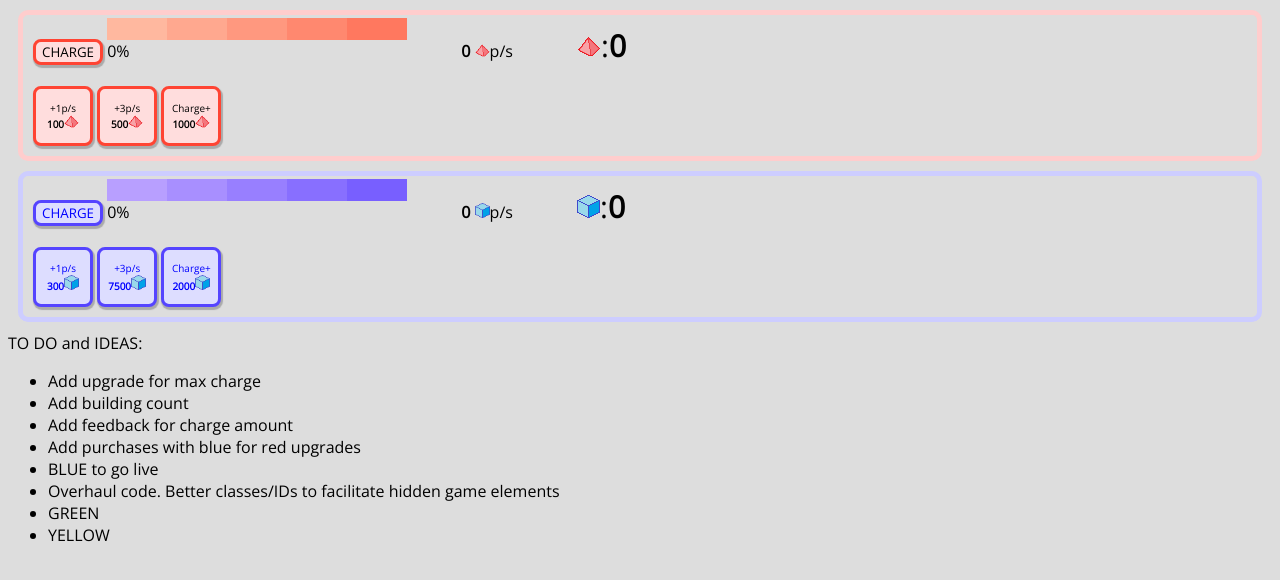
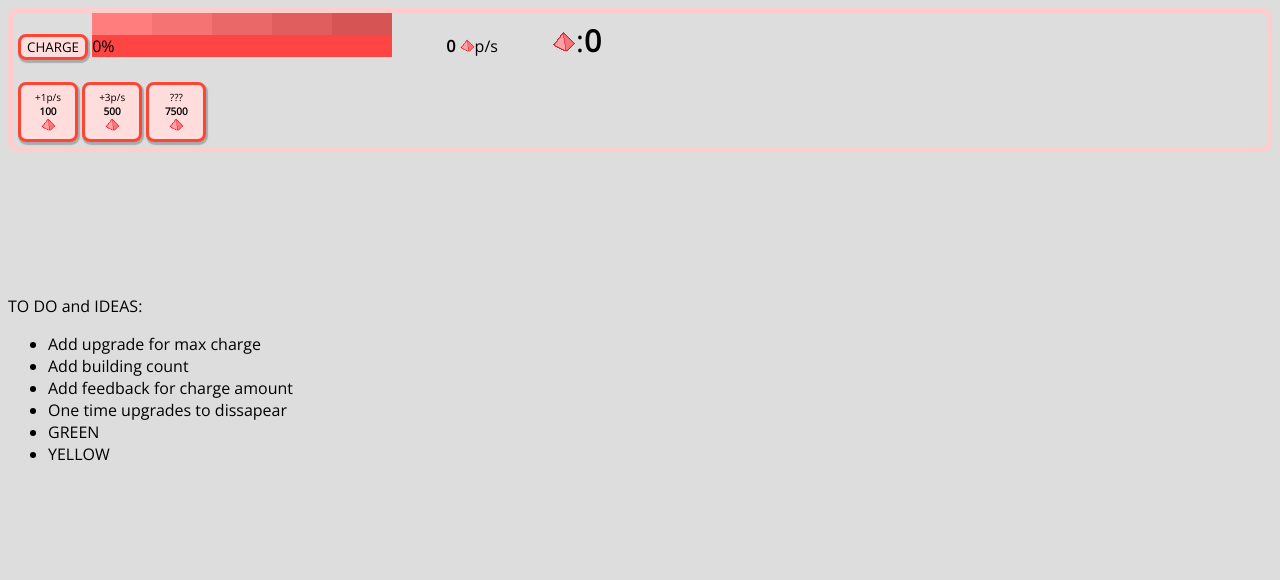
Before and after one commit to Fentonizer/SolidIdle, a plain HTML site: page INDEX.html in a window 1280 px wide. Drawn offline with nearby package versions, Linux system fonts and the light colour scheme.

Commit message:
Tidied up IDs and classes a bit to remove redundancy. Implemented initially hidden blue elements.

```diff
--- a/INDEX.html
+++ b/INDEX.html
@@ -1,3 +1,5 @@
+<!-- So, wait, if I change this does the git know and stage it automatically? -->
+<!-- https://github.com/Fentonizer/SolidIdle -->
 
 <!DOCTYPE html>
 <html>
@@ -10,72 +12,80 @@
 	</head>
 
 	<body>
-		<div id="red">
-			<div id="redInfo">
+		<div class="red wrapper">
+
 			<div class="chargeInfo">
-					<button class="redButton" onMouseDown="redCharge()">CHARGE</button>
+				<button class="red button" onMouseDown="redCharge()">CHARGE</button>
 			</div>
-				<div class="chargeBar redChargeBar">
+
+			<div class="red chargeBar">
 				<div class="ltTwentyPercent"></div>
 				<div class="twentyPercent"></div>
 				<div class="fortyPercent"></div>
 				<div class="sixtyPercent"></div>
 				<div class="eightyPercent"></div>
-
-					<div id="redEnergyBar" class="energyBar"></div>
-
+				<div class="energyBar" id="redEnergyBar"></div>
 				<span id="redEnergyBarPercent">0</span>%
 			</div>
+
 			<div class="convertingInfo">
 				<span id ="redPerSecond" class="variable">0</span> <img src="red.png" alt="RED">p/s
 			</div>
+
 			<div class="shapeInfo">
 				<span class="colourAmount"><img src="red.png" alt="RED">:<span id="redAmount" class="variable">0</span>
 			</div>
-			</div>
+
 			<div class="upgradesInfo">
-				<button class="redButton" onClick="redBuyOne()">+1p/s<br>
-					<span id="redBuyOneCost" class="variable">0</span><img src="red.png" alt="RED"></button>
-				<button class="redButton" onClick="redBuyTwo()">+3p/s<br>
-					<span id="redBuyTwoCost" class="variable">0</span><img src="red.png" alt="RED"></button>
-				<button class="redButton" onClick="redIncreaseCharge()">Charge+<br>
-					<span id="redIncreaseChargeCost" class="variable">0</span><img src="red.png" alt="RED"></button>
+				<button class="red button" onClick="redBuyOne()">+1p/s<br>
+					<span id="redBuyOneCost" class="variable">0</span><br>
+					<img src="red.png" alt="RED"></button>
+				<button class="red button" onClick="redBuyTwo()">+3p/s<br>
+					<span id="redBuyTwoCost" class="variable">0</span><br>
+					<img src="red.png" alt="RED"></button>
+				<button class="red button" id="blueUnlock" onClick="redUnlockBlue()">???<br>
+					<span id="redUnlockBlueCost" class="variable">7500</span><br>
+					<img src="red.png" alt="RED"></button>
+				<button class="blue button" onClick="redIncreaseCharge()">Charge+<br>
+					<span id="redIncreaseChargeCost" class="variable">0</span><br>
+					<img src="blue.png" alt="BLUE"></button>
 			</div>
 		</div>
 
-		<div id="blue">
-			<div id="blueInfo">
+		<div class="blue wrapper">
+
 			<div class="chargeInfo">
-					<button class="blueButton" onMouseDown="blueCharge()">CHARGE</button>
+				<button class="blue button" onMouseDown="blueCharge()">CHARGE</button>
 			</div>
 
-				<div class="chargeBar blueChargeBar">
-
+			<div class="blue chargeBar">
 				<div class="ltTwentyPercent"></div>
 				<div class="twentyPercent"></div>
 				<div class="fortyPercent"></div>
 				<div class="sixtyPercent"></div>
 				<div class="eightyPercent"></div>
-
-					<div id="blueEnergyBar" class="energyBar"></div>
-
+				<div class="energyBar" id="blueEnergyBar" ></div>
 				<span id="blueEnergyBarPercent">0</span>%
 			</div>
 
 			<div class="convertingInfo">
-					<span id ="bluePerSecond" class="variable">0</span> <img src="blue.png" alt="blue">p/s
+				<span id ="bluePerSecond" class="variable">0</span> <img src="blue.png" alt="BLUE">p/s
 			</div>
+
 			<div class="shapeInfo">
 				<span class="colourAmount"><img src="blue.png" alt="blue">:<span id="blueAmount" class="variable">0</span>
 			</div>
-			</div>
+
 			<div class="upgradesInfo">
-				<button class="blueButton" onClick="blueBuyOne()">+1p/s<br>
-					<span id="blueBuyOneCost" class="variable">0</span><img src="blue.png" alt="blue"></button>
-				<button class="blueButton" onClick="blueBuyTwo()">+3p/s<br>
-					<span id="blueBuyTwoCost" class="variable">0</span><img src="blue.png" alt="blue"></button>
-				<button class="blueButton" onClick="blueIncreaseCharge()">Charge+<br>
-					<span id="blueIncreaseChargeCost" class="variable">0</span><img src="blue.png" alt="blue"></button>
+				<button class="blue button" onClick="blueBuyOne()">+1p/s<br>
+					<span id="blueBuyOneCost" class="variable">0</span><br>
+					<img src="blue.png" alt="blue"></button>
+				<button class="blue button" onClick="blueBuyTwo()">+3p/s<br>
+					<span id="blueBuyTwoCost" class="variable">0</span><br>
+					<img src="blue.png" alt="blue"></button>
+				<button class="blue button" onClick="blueIncreaseCharge()">Charge+<br>
+					<span id="blueIncreaseChargeCost" class="variable">0</span><br>
+					<img src="blue.png" alt="blue"></button>
 			</div>
 		</div>
 
@@ -85,9 +95,7 @@
 				<li>Add upgrade for max charge</li>
 				<li>Add building count</li>
 				<li>Add feedback for charge amount</li>
-				<li>Add purchases with blue for red upgrades</li>
-				<li>BLUE to go live</li>
-				<li>Overhaul code. Better classes/IDs to facilitate hidden game elements</li>
+				<li>One time upgrades to dissapear</li>
 				<li>GREEN</li>
 				<li>YELLOW</li>
 			</ul>
--- a/INTERFACE.css
+++ b/INTERFACE.css
@@ -4,7 +4,8 @@ body {
 	background-color: #dddddd;
 }
 
-button {
+.button {
+	display: inline;
 	font-family: 'Open Sans', sans-serif;
 	border-radius: 8px;
 	box-shadow: 1px 2px 1px 1px #aaaaaa;
@@ -17,7 +18,12 @@ button:hover {
 	color: white;
 }
 
-.upgradesInfo button {
+.wrapper {
+	padding: 0 5px 5px 5px;
+	border-radius: 10px;
+}
+
+.upgradesInfo .button {
 	height: 60px;
 	width: 60px;
 	font-size: 10px;
@@ -40,9 +46,7 @@ button:hover {
 }
 
 .upgradesInfo {
-	padding-top:10px;
-	display: inline-block;
-
+	padding-top: 20px;
 }
 
 .energyBar {
@@ -66,36 +70,53 @@ button:hover {
 
 .colourAmount {
 	font-size: 30px;
+	padding-right: 20px;
 }
 
 .ltTwentyPercent, .twentyPercent, .fortyPercent, .sixtyPercent, .eightyPercent {
 	display: inline;
 	padding: 0 10% 0 10%;
-	z-index: -1;
+	opacity: 0.3;
+}
+
+.ltTwentyPercent {
+	background-color: #ffffff;
+}
+
+.twentyPercent {
+	background-color: #dddddd;
+}
+
+.fortyPercent {
+	background-color: #bbbbbb;
+}
+
+.sixtyPercent {
+	background-color: #999999;
+}
+
+.eightyPercent {
+	background-color: #777777;
 }
 
 .shapeInfo {
 	display: inline-block;
 	text-align: center;
-	margin: 10px;
 	padding-left: 50px;
 }
 
 /*[[[RED ITEMS]]]:*/
 
-#red {
-	margin: 10px;
-	padding: 0 10px 10px 10px;
+.red.wrapper {
 	border: solid 5px #ffcdcd;
-	border-radius: 10px;
 }
 
-.redButton {
+.red.button {
 	background-color: #ffdddd;
 	border: solid #ff4433 3px;
 }
 
-#red button:hover {
+.red.button:hover {
 	background-color: #ff6655;
 }
 
@@ -104,45 +125,29 @@ button:hover {
 	background-color: #ff4040;
 }
 
-.redChargeBar .ltTwentyPercent {
-	background-color: #ffb89f;
-}
-
-.redChargeBar .twentyPercent {
-	background-color: #ffa88f;
-}
-
-.redChargeBar .fortyPercent {
-	background-color: #ff987f;
-}
-
-.redChargeBar .sixtyPercent {
-	background-color: #ff886f;
-}
-
-.redChargeBar .eightyPercent {
-	background-color: #ff785f;
+.red.chargeBar {
+	background-color: #ff4444;
 }
 
 /*[[[BLUE ITEMS]]]:*/
 
-#blue {
-	margin: 10px;
-	padding: 0 10px 10px 10px;
-	border: solid 5px #cdcdff;
-	border-radius: 10px;
-/*	opacity: 0;
-	transition: opacity 2s;
-	pointer-events: none; */
+.blue {
+	opacity: 0;
+	transition: opacity 5s;
+	pointer-events: none;
 }
 
-.blueButton {
+.blue.wrapper {
+	border: solid 5px #cdcdff;
+}
+
+.blue.button {
 	background-color: #ddddff;
 	border: solid #5544ff;
 	color: blue;
 }
 
-#blue button:hover {
+.blue.button:hover {
 	background-color: #6655ff;
 	border: solid #4433ff;
 	color: white;
@@ -153,22 +158,6 @@ button:hover {
 	background-color: #4040ff;
 }
 
-.blueChargeBar .ltTwentyPercent {
-	background-color: #b89fff;
+.blue.chargeBar {
+	background-color: #4444ff;
 }
-
-.blueChargeBar .twentyPercent {
-	background-color: #a88fff;
-}
-
-.blueChargeBar .fortyPercent {
-	background-color: #987fff;
-}
-
-.blueChargeBar .sixtyPercent {
-	background-color: #886fff;
-}
-
-.blueChargeBar .eightyPercent {
-	background-color: #785fff;
-}
--- a/MAIN.js
+++ b/MAIN.js
@@ -1,20 +1,21 @@
 //GLOBAL VARS
 
-var costChangeRate = 1.3;
+var costChangeRate = 1.1;
 
 //RED VARS
 
 var redEnergy = 0;
 var redEnergyMax = 100;
 var redPerSecond = 0;
-var redAmount = 0;
+var redAmount = 00;
 var redPerSecondAuto = 0;
 var redBuyOneCost = 100;
 var redBuyTwoCost = 500;
-var redChargeRate = 1;
+var redChargeRate = 2;
 var redIncreaseChargeCost = 1000;
 var redPerSecondEnergy = 0;
 var redEnergyBar = 0;
+var redUnlockBlueCost = 7500;
 
 //BLUE VARS
 
@@ -23,9 +24,9 @@ var blueEnergyMax = 100;
 var bluePerSecond = 0;
 var blueAmount = 0;
 var bluePerSecondAuto = 0;
-var blueBuyOneCost = 300;
-var blueBuyTwoCost = 7500;
-var blueChargeRate = 3;
+var blueBuyOneCost = 150;
+var blueBuyTwoCost = 750;
+var blueChargeRate = 1;
 var blueIncreaseChargeCost = 2000;
 var bluePerSecondEnergy = 0;
 var blueEnergyBar = 0;
@@ -35,8 +36,7 @@ var blueEnergyBar = 0;
 
 //		THESE TWO LINES CAN UNHIDE ELEMENTS THAT ARE INTENDED TO NOT BE AVALIABLE
 //		WHEN THE GAME FIRST STARTS.
-//		document.getElementById("blue").style.opacity = "1";
-//		document.getElementById("blue").style.pointerEvents = "auto";
+
 
 window.addEventListener('load',
 	function() {
@@ -98,8 +98,8 @@ function redBuyTwo() {
 }
 
 function redIncreaseCharge() {
-	if(redAmount >= redIncreaseChargeCost) {
-		redAmount = redAmount - redIncreaseChargeCost;
+	if(blueAmount >= redIncreaseChargeCost) {
+		blueAmount = blueAmount - redIncreaseChargeCost;
 		redChargeRate++;
 		redIncreaseChargeCost = Math.round(redIncreaseChargeCost * costChangeRate);
 	}
@@ -110,6 +110,18 @@ function redIncreaseCharge() {
 function calcRedPerSecond() {
 	redPerSecond = redPerSecondAuto + redPerSecondEnergy;
 	document.getElementById("redPerSecond").innerHTML = redPerSecond;
+}
+
+function redUnlockBlue() {
+	if(redAmount >= redUnlockBlueCost) {
+		redAmount = redAmount - redUnlockBlueCost;
+		var x = document.getElementsByClassName("blue");
+		var i;
+		for (i = 0; i < x.length; i++) {
+			x[i].style.opacity = "1";
+			x[i].style.pointerEvents = "auto";
+		}
+	}
 }
 
 // [[[BLUE CHARGING/BUYING/ETC]]]
```
Lines whose indentation alone changed are shown as unchanged.
